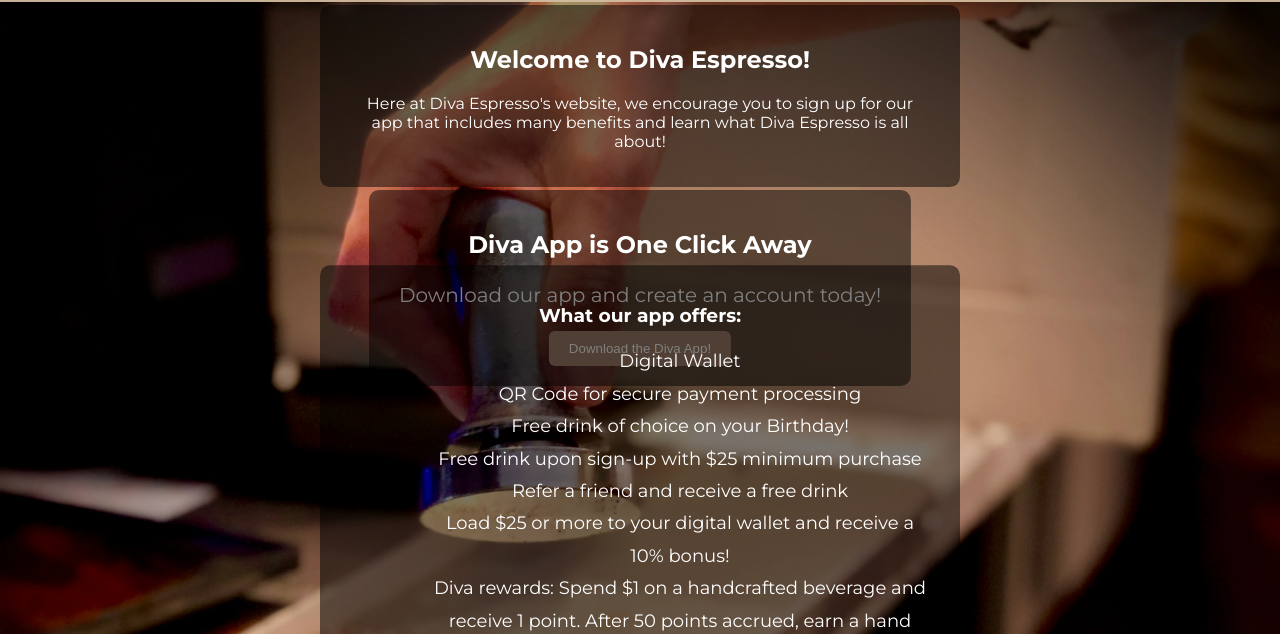
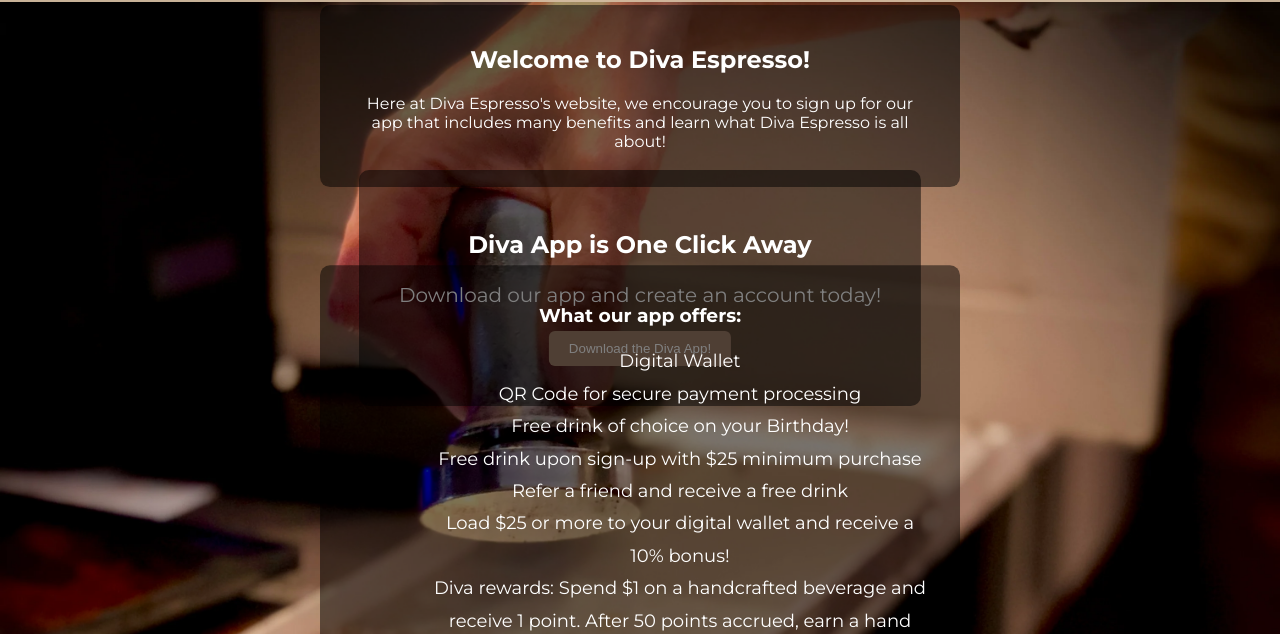
Before and after one commit to timurbimur/finalma, a plain HTML site: page index.html in a window 1280 px wide. Shown: the part 112-746 px from the top of the page. Drawn offline with Linux system fonts and the light colour scheme.

Commit message:
finaloysh

```diff
--- a/css/style.css
+++ b/css/style.css
@@ -7,7 +7,7 @@ body {
   padding: 0;
 }
 
-/* Navigation Bar Styles */
+
 nav {
   background-color: #d2bba0;
   opacity: 0.95;
@@ -52,7 +52,7 @@ nav a.active {
   font-weight: bold;
 }
 
-/* Container Styles */
+
 .container {
   position: relative;
   width: 100%;
@@ -65,7 +65,7 @@ nav a.active {
   display: block;
 }
 
-/* Text Block Styles */
+
 .text-block {
   position: absolute;
   top: 25%;
@@ -73,7 +73,7 @@ nav a.active {
   transform: translate(-50%, -50%);
   color: white;
   background-color: rgba(0, 0, 0, 0.5);
-  padding: 20px 30px;
+  padding: 40px 40px;
   border-radius: 10px;
   text-align: center;
   opacity: 0;
@@ -138,7 +138,7 @@ nav a.active {
   animation: fadeIn 2s ease-in forwards;
 }
 
-/* Animations */
+
 @keyframes fadeIn {
   0% {
     opacity: 0;
@@ -161,7 +161,7 @@ nav a.active {
   }
 }
 
-/* Grid Layout Styles */
+
 .grid-layout {
   display: grid;
   grid-template-columns: repeat(auto-fit, minmax(300px, 1fr));
@@ -200,7 +200,7 @@ nav a.active {
   line-height: 1.6;
 }
 
-/* Location Page Styles */
+
 .page-header {
   margin-top: 100px;
   text-align: center;
@@ -321,7 +321,7 @@ nav a.active {
   color: #9f7e69;
 }
 
-/* Responsive Design */
+
 @media (max-width: 768px) {
   nav ul {
     flex-wrap: wrap;
```
